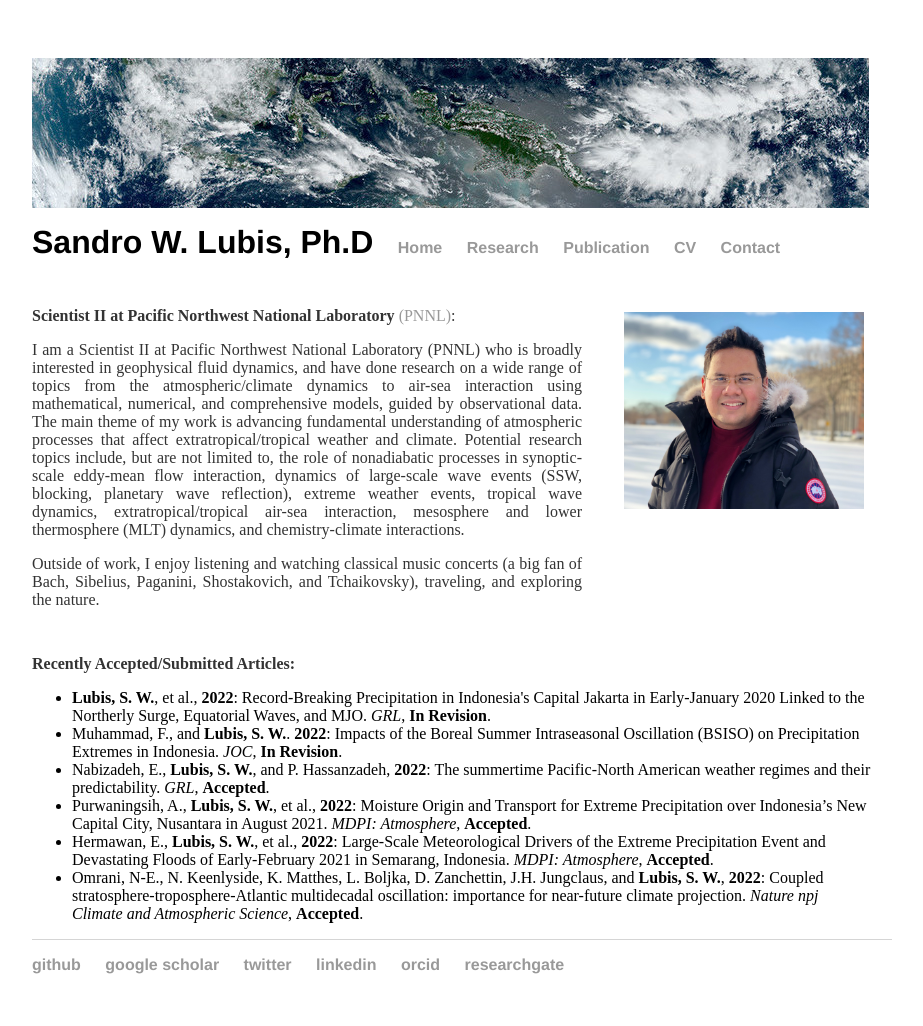
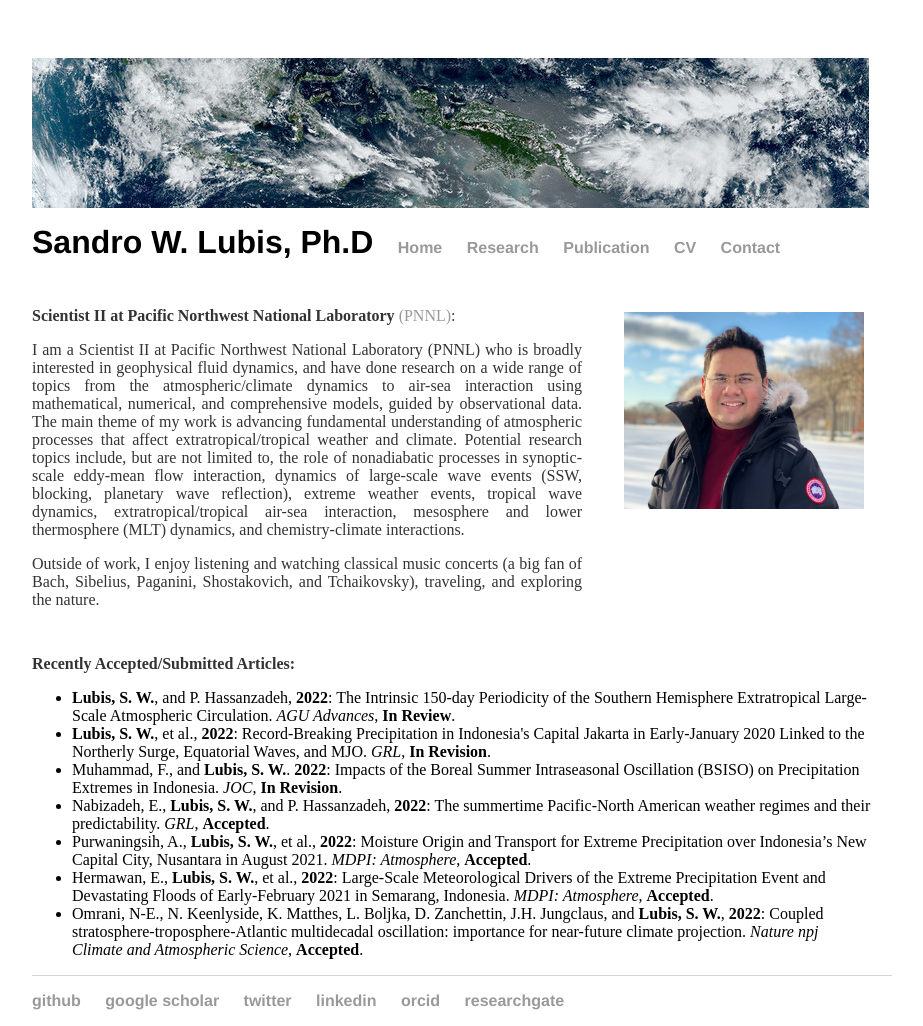
Before and after one commit to sandrolubis/sandrolubis.github.io, a Jekyll site: the page built from index.html, in a window 1280 px wide. Shown: the whole page, without its empty margins (276-1199 px from the left). Built offline with Jekyll 4.4.1, drawn with Linux system fonts in a browser that asks for light colours; before the commit the page ends 990 px from its top, so only the background shows below that.

Commit message:
Update index.html

```diff
--- a/index.html
+++ b/index.html
@@ -49,6 +49,7 @@ div.relative {
 
 	<p class="ex", style="padding-top:30px"><font size=3><b>Recently Accepted/Submitted Articles:</b></p>
 		<ul class="ex">
+			<li><b>Lubis, S. W.</b>, and P. Hassanzadeh, <b>2022</b>: The Intrinsic 150-day Periodicity of the Southern Hemisphere Extratropical Large-Scale Atmospheric Circulation. <i>AGU Advances</i>, <b>In Review</b>.</li>
 			<li><b>Lubis, S. W.</b>, et al., <b>2022</b>: Record-Breaking Precipitation in Indonesia's Capital Jakarta in Early-January 2020 Linked to the Northerly Surge, Equatorial Waves, and MJO. <i>GRL</i>, <b>In Revision</b>.</li>
 			<li>Muhammad, F., and <b>Lubis, S. W.</b>. <b>2022</b>: Impacts of the Boreal Summer Intraseasonal Oscillation (BSISO) on Precipitation Extremes in Indonesia</a>.<i> JOC</i>, <b>In Revision</b>.</li>
 			<li>Nabizadeh, E., <b>Lubis, S. W.</b>, and P. Hassanzadeh, <b>2022</b>: The summertime Pacific-North American weather regimes and their predictability. <i>GRL</i>, <b>Accepted</b>.</li>
```
